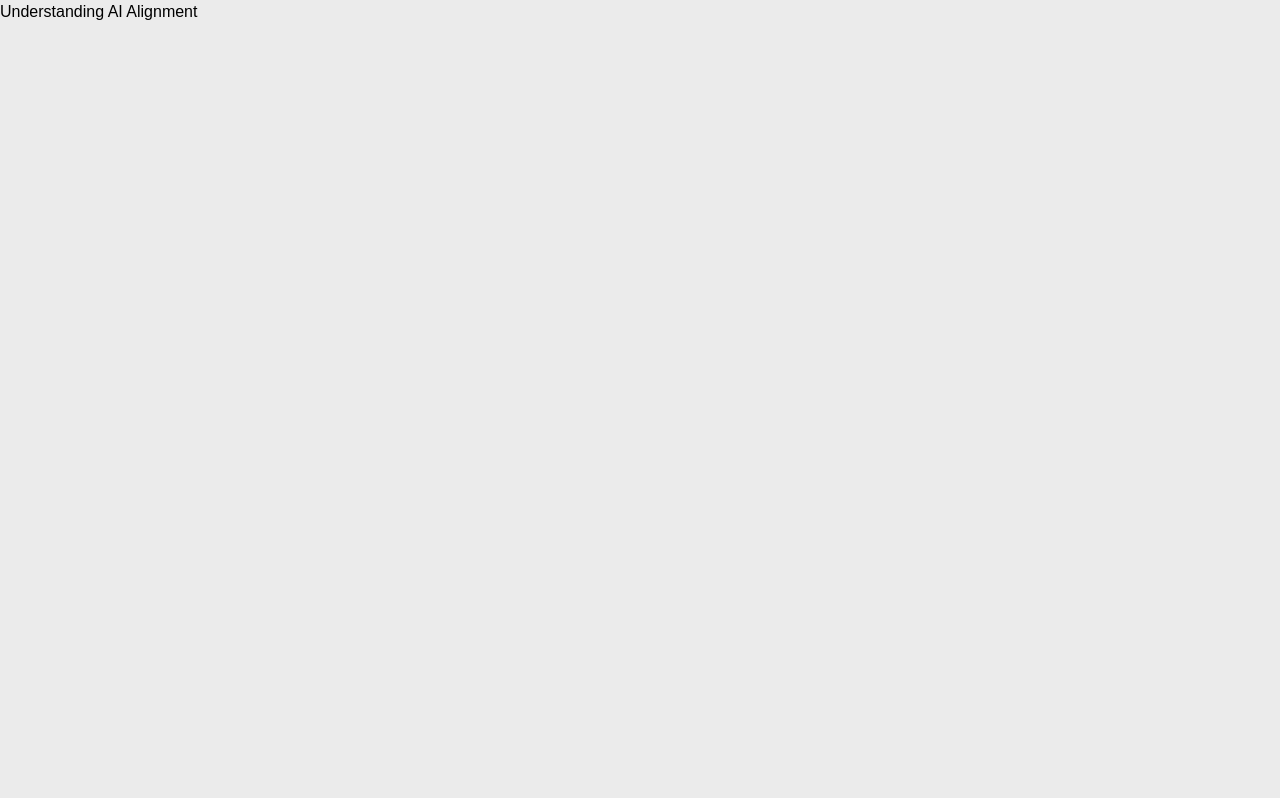
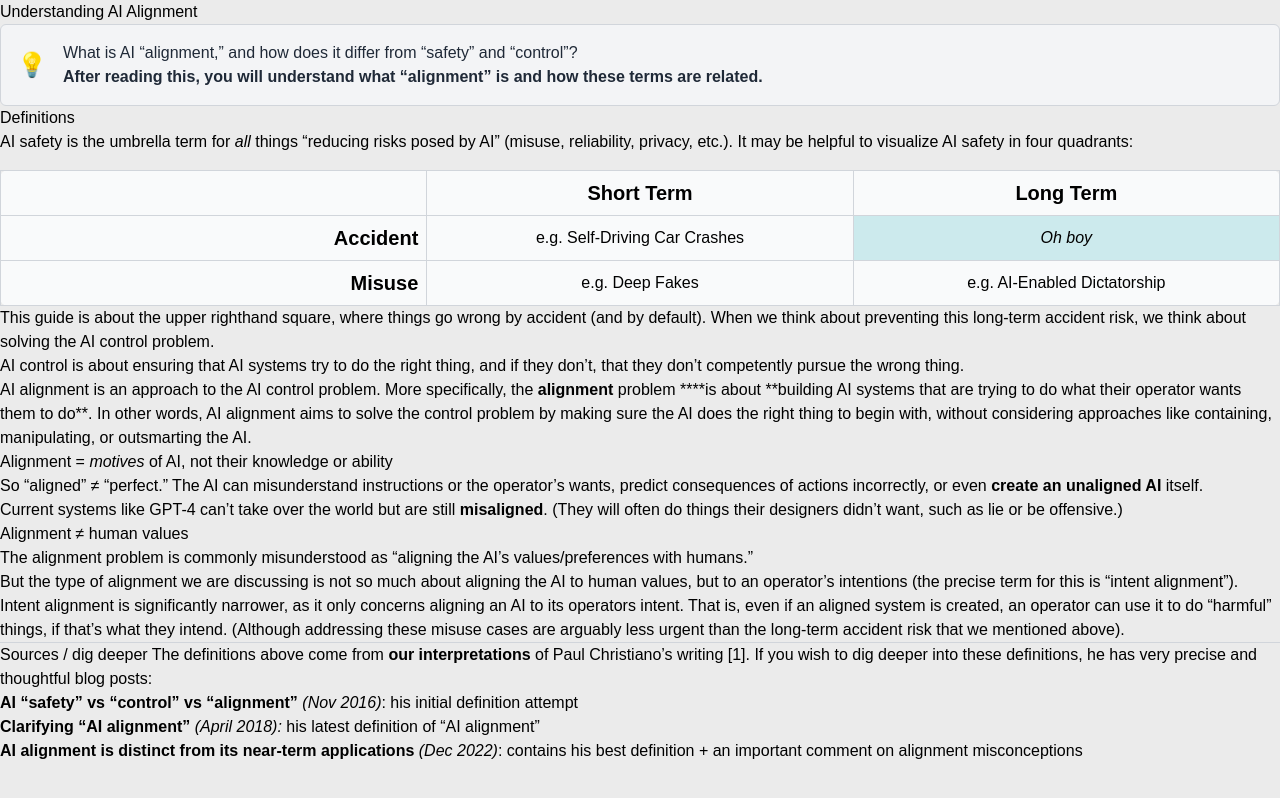
Before and after one commit to masonwang025/alignment-guide, a Next.js app: page /why-alignment/understanding-alignment in a window 1280 px wide. Built offline with nearby package versions, Linux system fonts and the light colour scheme.

Commit message:
add risk table

```diff
--- /dev/null
+++ b/src/components/elements/RiskTable.tsx
@@ -0,0 +1,39 @@
+import { cn } from '@/utils/shadcn-utils';
+import React from 'react';
+
+const RiskTable = () => {
+    const tableClass = "table-fixed w-full border-collapse border border-gray-300";
+    const cellClass = "border border-gray-300 py-2 px-2";
+    const headerClass = `${cellClass} text-xl font-bold`;
+    const textCenterClass = `${cellClass} text-center`;
+
+    return (
+        <div className="flex justify-center items-center">
+            <div className="bg-gray-50 rounded-lg">
+                <table className={tableClass}>
+                    <thead>
+                        <tr>
+                            <th className={cellClass}></th>
+                            <th className={headerClass}>Short Term</th>
+                            <th className={headerClass}>Long Term</th>
+                        </tr>
+                    </thead>
+                    <tbody>
+                        <tr>
+                            <td className={cn(headerClass, "text-right")}>Accident</td>
+                            <td className={textCenterClass}>e.g. Self-Driving Car Crashes</td>
+                            <td className={cn(textCenterClass, "bg-accent-300")}><i>Oh boy</i></td>
+                        </tr>
+                        <tr>
+                            <td className={cn(headerClass, "text-right")}>Misuse</td>
+                            <td className={textCenterClass}>e.g. Deep Fakes</td>
+                            <td className={textCenterClass}>e.g. AI-Enabled Dictatorship</td>
+                        </tr>
+                    </tbody>
+                </table>
+            </div>
+        </div>
+    );
+};
+
+export default RiskTable;
--- a/src/pages/why-alignment/understanding-alignment.mdx
+++ b/src/pages/why-alignment/understanding-alignment.mdx
@@ -1 +1,45 @@
+import Promise from "@/components/elements/Promise";
+import RiskTable from "@/components/elements/RiskTable";
+
 # Understanding AI Alignment
+
+<Promise>
+What is AI “alignment,” and how does it differ from “safety” and “control”?
+
+<b>After reading this, you will understand what “alignment” is and how these terms are related.</b>
+</Promise>
+
+## Definitions
+
+AI safety is the umbrella term for _all_ things “reducing risks posed by AI” (misuse, reliability, privacy, etc.). It may be helpful to visualize AI safety in four quadrants:
+
+<div class="mt-4">
+  <RiskTable />
+</div>
+
+This guide is about the upper righthand square, where things go wrong by accident (and by default). When we think about preventing this long-term accident risk, we think about solving the AI control problem.
+
+AI control is about ensuring that AI systems try to do the right thing, and if they don’t, that they don’t competently pursue the wrong thing.
+
+AI alignment is an approach to the AI control problem. More specifically, the **alignment** problem \***\*is about **building AI systems that are trying to do what their operator wants them to do\*\*. In other words, AI alignment aims to solve the control problem by making sure the AI does the right thing to begin with, without considering approaches like containing, manipulating, or outsmarting the AI.
+
+## Alignment = _motives_ of AI, not their knowledge or ability
+
+1. So “aligned” ≠ “perfect.” The AI can misunderstand instructions or the operator’s wants, predict consequences of actions incorrectly, or even **create an unaligned AI** itself.
+2. Current systems like GPT-4 can’t take over the world but are still **misaligned**. (They will often do things their designers didn’t want, such as lie or be offensive.)
+
+## Alignment ≠ human values
+
+The alignment problem is commonly misunderstood as “aligning the AI’s values/preferences with humans.”
+
+- But the type of alignment we are discussing is not so much about aligning the AI to human values, but to an operator’s intentions (the precise term for this is “intent alignment”).
+  Intent alignment is significantly narrower, as it only concerns aligning an AI to its operators intent.
+  That is, even if an aligned system is created, an operator can use it to do “harmful” things, if that’s what they intend. (Although addressing these misuse cases are arguably less urgent than the long-term accident risk that we mentioned above).
+
+---
+
+- Sources / dig deeper
+  The definitions above come from **our interpretations** of Paul Christiano’s writing [1]. If you wish to dig deeper into these definitions, he has very precise and thoughtful blog posts:
+  - [**AI “safety” vs “control” vs “alignment”**](https://ai-alignment.com/ai-safety-vs-control-vs-alignment-2a4b42a863cc) _(Nov 2016)_: his initial definition attempt
+  - [**Clarifying “AI alignment”**](https://ai-alignment.com/clarifying-ai-alignment-cec47cd69dd6) _(April 2018):_ his latest definition of “AI alignment”
+  - [**AI alignment is distinct from its near-term applications**](https://ai-alignment.com/ai-alignment-is-distinct-from-its-near-term-applications-81300500ad2e) _(Dec 2022)_: contains his best definition + an important comment on alignment misconceptions
--- a/src/styles/globals.css
+++ b/src/styles/globals.css
@@ -111,3 +111,8 @@ footer {
 .trans {
   @apply transition-all duration-200 ease-in-out;
 }
+
+/* TEMPORARY FIX */
+h3 {
+  @apply mt-4;
+}
--- a/tailwind.config.ts
+++ b/tailwind.config.ts
@@ -20,6 +20,7 @@ const config = {
           light: "#F2F2F2", // Gray95
         },
         accent: {
+          300: "#bce6e8bb", // teal-ish? don't kill me
           400: "#DEDEDE",
           500: "#ACAAA8",
           600: "#767676",
```
